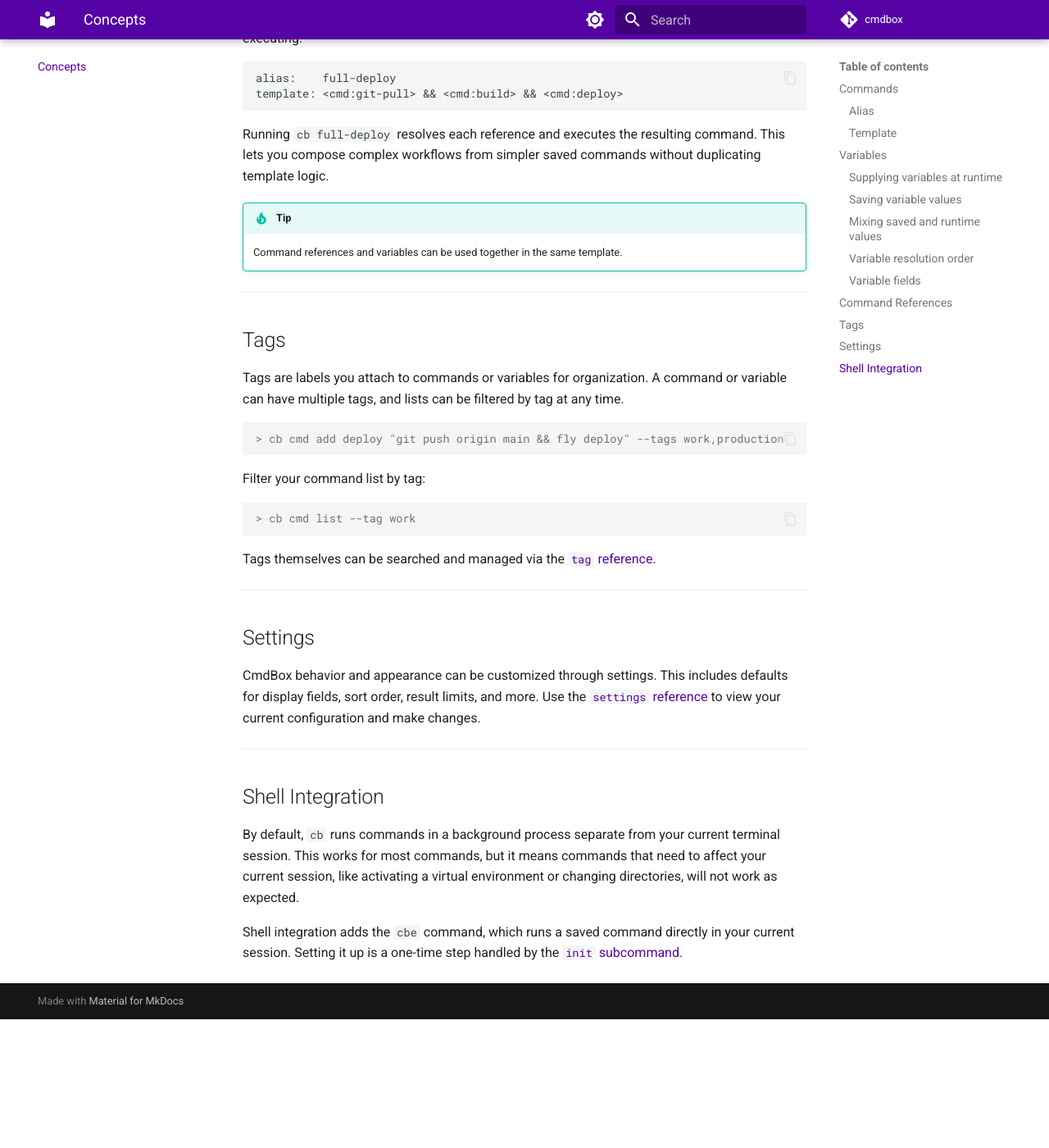
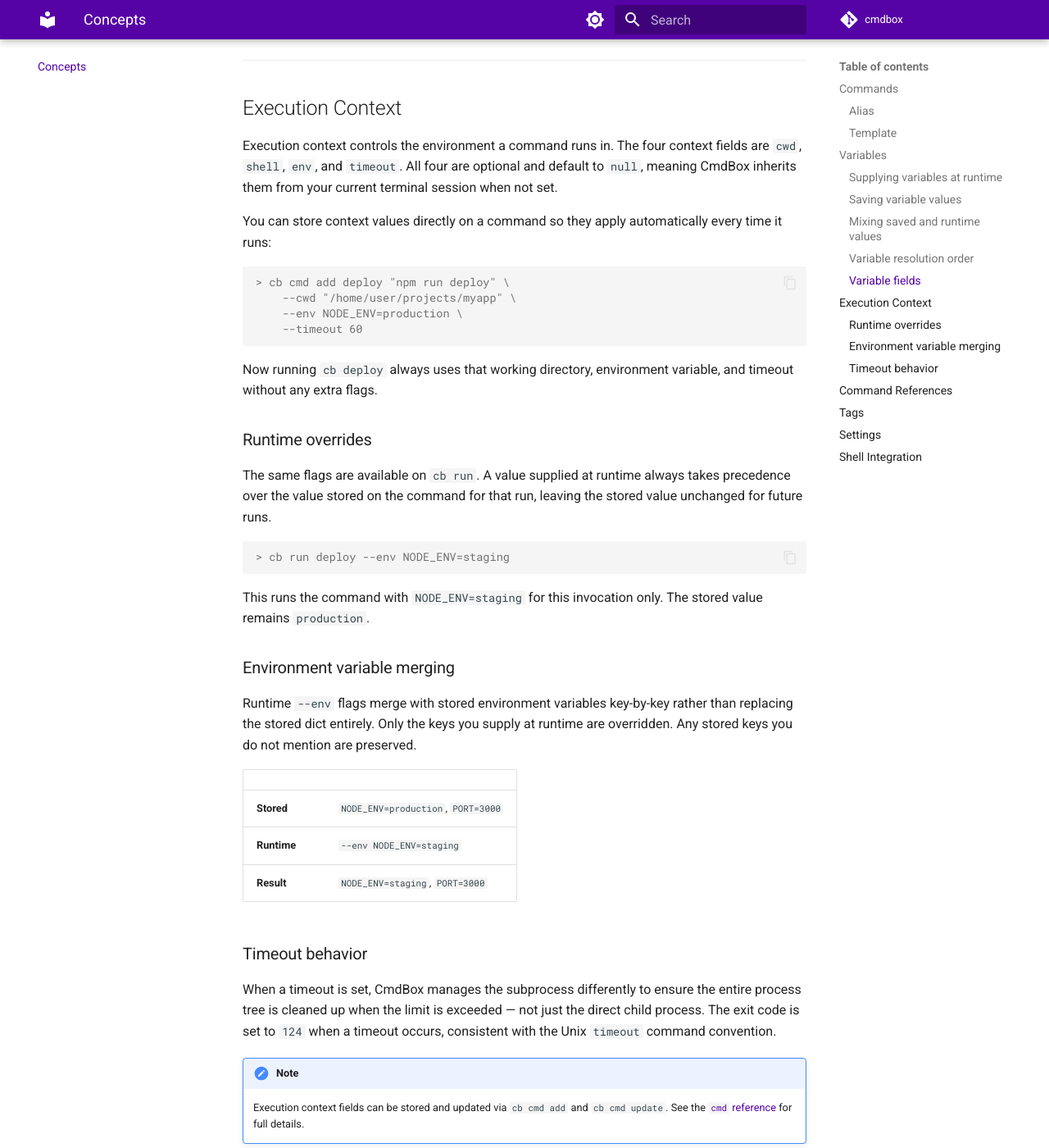
Before and after one commit to PhantomLambSoft/CmdBox, an MkDocs documentation site: the page built from docs/concepts.md, in a window 1280 px wide and 1400 px high, scrolled down 3586 px. Shown: the whole window at 82% size. Built offline with MkDocs 1.6.1 and Material for MkDocs 9.7.7, drawn with Linux system fonts in a browser that asks for light colours; comment, search, counter and statistics services are not loaded; before the commit the page ends 4829 px from its top, so only the background shows below that; some of the changed text lies outside the part shown.

Commit message:
Update `concepts.md` to document execution context fields and runtime behavior

````diff
--- a/docs/concepts.md
+++ b/docs/concepts.md
@@ -13,21 +13,25 @@ A command has several fields. Some are editable, and some are maintained automat
 
 **Fields you can edit:**
 
-| Field | Description |
-|---|---|
-| `alias` | The name you use to run the command. |
-| `template` | The shell instruction that gets executed. |
-| `description` | A short description of what the command does. |
-| `tags` | A list of tags used to categorize the command. |
+| Field         | Description                                                  |
+|---------------|--------------------------------------------------------------|
+| `alias`       | The name you use to run the command.                         |
+| `template`    | The shell instruction that gets executed.                    |
+| `description` | A short description of what the command does.                |
+| `tags`        | A list of tags used to categorize the command.               |
+| `cwd`         | The working directory where the command is executed.         |
+| `shell`       | The shell interpreter used to execute the command.           |
+| `env`         | Environmental variables set for the duration of the command. |
+| `timeout`     | The maximum number of seconds before the process is killed.  |
 
 **Fields maintained by CmdBox:**
 
-| Field | Description |
-|---|---|
-| `date_created` | The date and time the command was first saved. |
-| `last_updated` | The date and time the command was last edited. |
-| `used` | A count of how many times the command has been executed. |
-| `last_used` | The date and time the command was last executed. |
+| Field          | Description                                              |
+|----------------|----------------------------------------------------------|
+| `date_created` | The date and time the command was first saved.           |
+| `last_updated` | The date and time the command was last edited.           |
+| `used`         | A count of how many times the command has been executed. |
+| `last_used`    | The date and time the command was last executed.         |
 
 These metadata fields are read-only. They can be displayed in `list` and `search` results or
 used for sorting. See the [`cmd` reference](commands/cmd.md) for more information.
@@ -128,12 +132,69 @@ When a command runs, CmdBox resolves each variable in this order:
 
 Like commands, variables have metadata fields maintained by CmdBox:
 
-| Field | Description |
-|---|---|
-| `date_created` | The date and time the variable was first saved. |
+| Field          | Description                                      |
+|----------------|--------------------------------------------------|
+| `date_created` | The date and time the variable was first saved.  |
 | `last_updated` | The date and time the variable was last updated. |
 
 See the [`var` reference](commands/var.md) for full details on managing variables.
+
+---
+
+## Execution Context
+
+Execution context controls the environment a command runs in. The four context fields are
+`cwd`, `shell`, `env`, and `timeout`. All four are optional and default to `null`, meaning
+CmdBox inherits them from your current terminal session when not set.
+
+You can store context values directly on a command so they apply automatically every time
+it runs:
+
+```console
+> cb cmd add deploy "npm run deploy" \
+    --cwd "/home/user/projects/myapp" \
+    --env NODE_ENV=production \
+    --timeout 60
+```
+
+Now running `cb deploy` always uses that working directory, environment variable, and timeout
+without any extra flags.
+
+### Runtime overrides
+
+The same flags are available on `cb run`. A value supplied at runtime always takes precedence
+over the value stored on the command for that run, leaving the stored value unchanged for
+future runs.
+
+```console
+> cb run deploy --env NODE_ENV=staging
+```
+
+This runs the command with `NODE_ENV=staging` for this invocation only. The stored value
+remains `production`.
+
+### Environment variable merging
+
+Runtime `--env` flags merge with stored environment variables key-by-key rather than
+replacing the stored dict entirely. Only the keys you supply at runtime are overridden.
+Any stored keys you do not mention are preserved.
+
+|             |                                    |
+|-------------|------------------------------------|
+| **Stored**  | `NODE_ENV=production`, `PORT=3000` |
+| **Runtime** | `--env NODE_ENV=staging`           |
+| **Result**  | `NODE_ENV=staging`, `PORT=3000`    |
+
+### Timeout behavior
+
+When a timeout is set, CmdBox manages the subprocess differently to ensure the entire process
+tree is cleaned up when the limit is exceeded — not just the direct child process. The exit
+code is set to `124` when a timeout occurs, consistent with the Unix `timeout` command
+convention.
+
+!!! note
+    Execution context fields can be stored and updated via `cb cmd add` and `cb cmd update`.
+    See the [`cmd` reference](commands/cmd.md) for full details.
 
 ---
 
````
